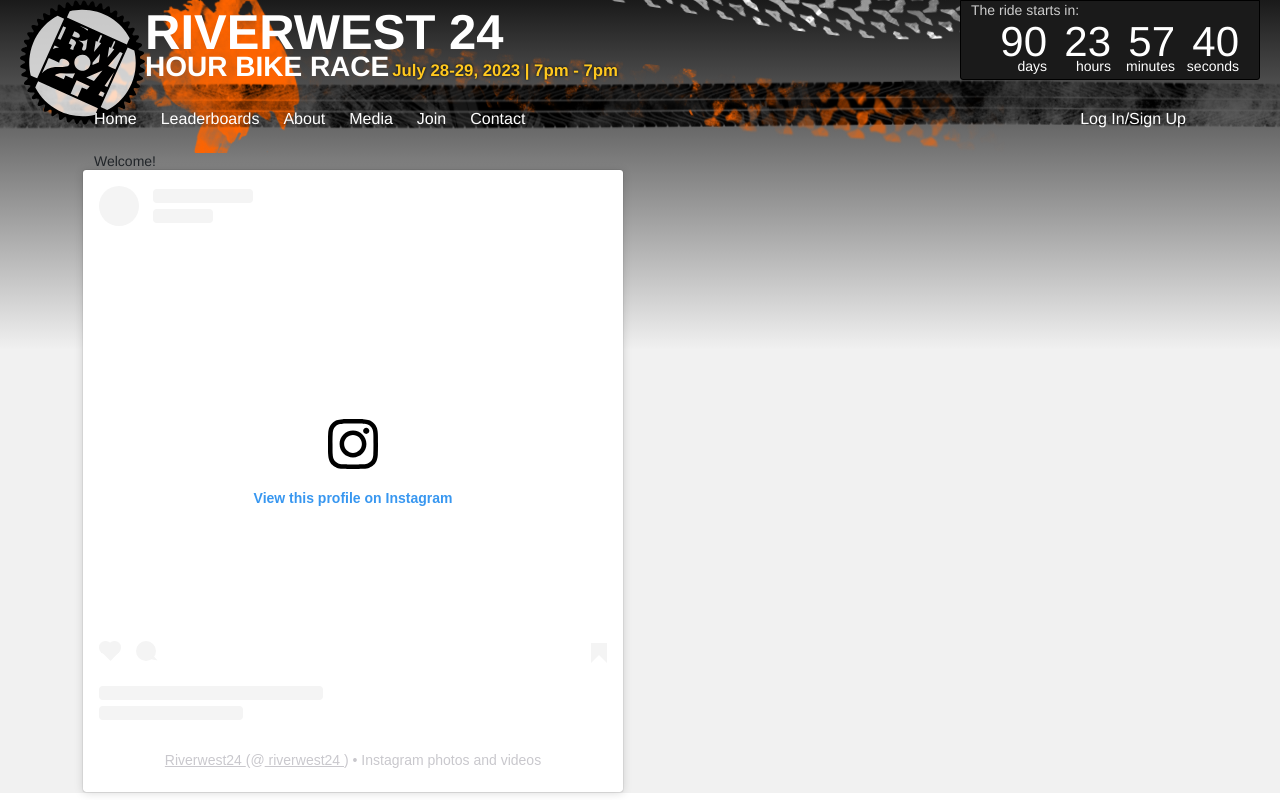
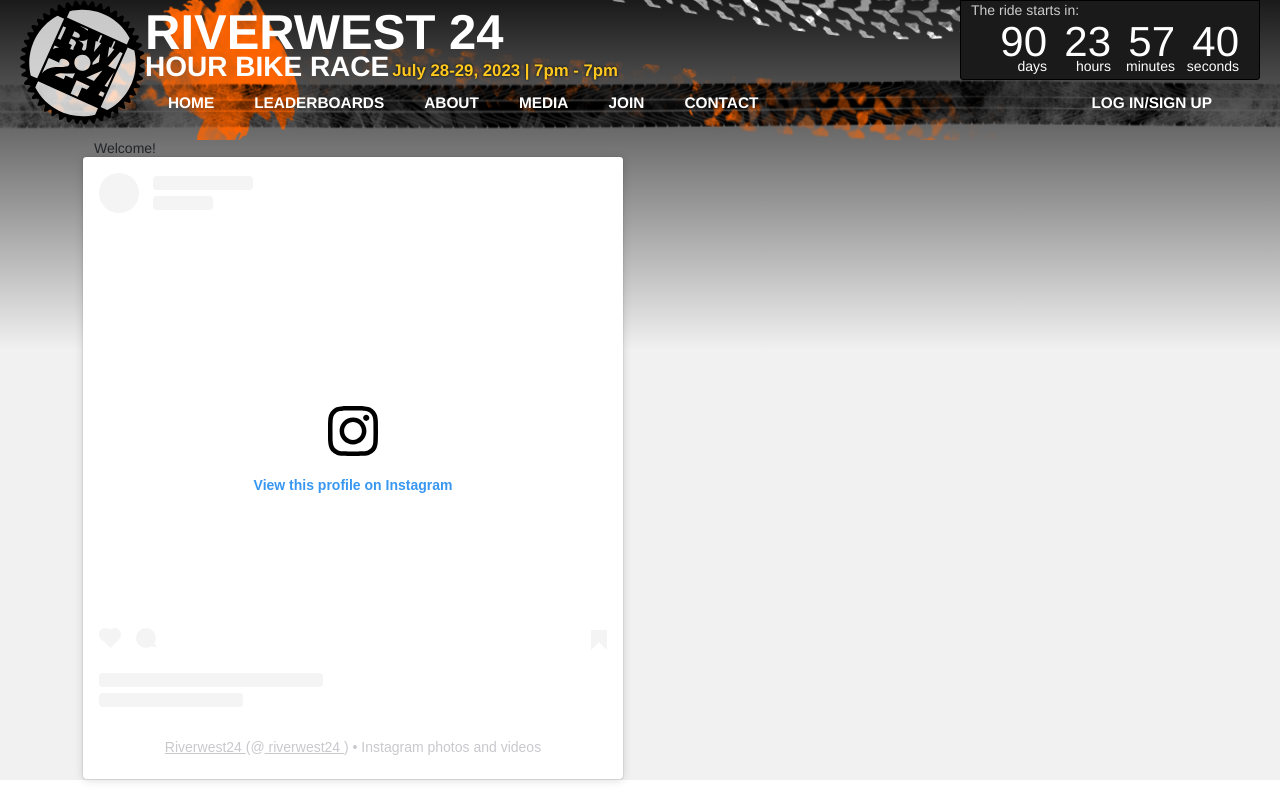
Before and after one commit to Tour-De/tour-de, a React (Create React App) app in the folder tourde.ui/: page / in a window 1280 px wide. Built offline with nearby package versions, Linux system fonts and the light colour scheme; no server answers.

Commit message:
updating nav button styles

```diff
--- a/tourde.ui/src/assets/App.css
+++ b/tourde.ui/src/assets/App.css
@@ -145,9 +145,16 @@
   background: transparent;
 }
 
-nav {
+.nav-header {
+  margin-left: 100px;
+  margin-top: -60px;
   display: flex;
   justify-content: space-between;
-  padding-left: 100px;
-  margin-top: -40px;
 }
+
+.btn-nav {
+  font-size: 1.1em;
+  font-weight: bold;
+  text-transform: uppercase;
+  padding: 10px 20px;
+}
--- a/tourde.ui/src/components/login.tsx
+++ b/tourde.ui/src/components/login.tsx
@@ -7,7 +7,7 @@
 
   return (
     <LinkContainer to="">
-      <Button onClick={() => loginWithRedirect()}>Log In/Sign Up</Button>
+      <Button className="btn-nav" onClick={() => loginWithRedirect()}>Log In/Sign Up</Button>
     </LinkContainer>
   );
 };
--- a/tourde.ui/src/components/logout.tsx
+++ b/tourde.ui/src/components/logout.tsx
@@ -7,7 +7,7 @@
 
   return (
       <LinkContainer to="">
-        <Button onClick={() => logout({ logoutParams: { returnTo: window.location.origin } })}>Log Out</Button>
+        <Button className="btn-nav" onClick={() => logout({ logoutParams: { returnTo: window.location.origin } })}>Log Out</Button>
       </LinkContainer>
   );
 };
--- a/tourde.ui/src/components/navbar.tsx
+++ b/tourde.ui/src/components/navbar.tsx
@@ -8,21 +8,21 @@
     const { isAuthenticated } = useAuth0();
 
     return (
-        <Navbar collapseOnSelect className="p-3">
+        <Navbar collapseOnSelect className="p-3 nav-header">
             <Container>
                 <Navbar.Collapse id="basic-navbar-nav">
                     <Nav className="me-auto">
-                        <LinkContainer to="/"><Button>Home</Button></LinkContainer>
-                        <LinkContainer to="/leaderboards"><Button>Leaderboards</Button></LinkContainer>
-                        <LinkContainer to="/about"><Button>About</Button></LinkContainer>
-                        <LinkContainer to="/media"><Button>Media</Button></LinkContainer>
-                        <LinkContainer to="/join"><Button>Join</Button></LinkContainer>
-                        <LinkContainer to="/contact"><Button>Contact</Button></LinkContainer>
+                        <LinkContainer to="/"><Button className="btn-nav">Home</Button></LinkContainer>
+                        <LinkContainer to="/leaderboards"><Button className="btn-nav">Leaderboards</Button></LinkContainer>
+                        <LinkContainer to="/about"><Button className="btn-nav">About</Button></LinkContainer>
+                        <LinkContainer to="/media"><Button className="btn-nav">Media</Button></LinkContainer>
+                        <LinkContainer to="/join"><Button className="btn-nav">Join</Button></LinkContainer>
+                        <LinkContainer to="/contact"><Button className="btn-nav">Contact</Button></LinkContainer>
                     </Nav>
                     <Nav className="gap-2">
                         {isAuthenticated ?
                             <>
-                                <LinkContainer to="/profile"><Button>Profile</Button></LinkContainer>
+                                <LinkContainer to="/profile"><Button className="btn-nav">Profile</Button></LinkContainer>
                                 <LogoutButton/>
                             </>:
                             <LoginButton/>
```
